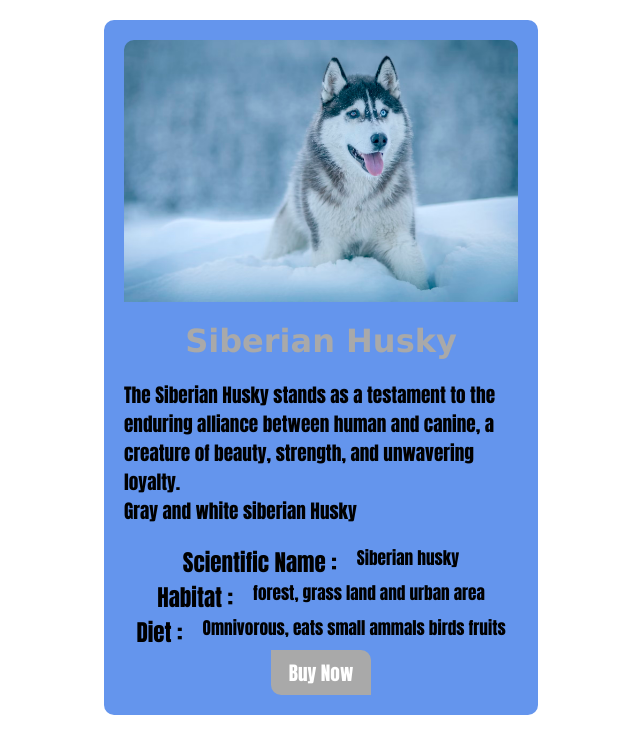
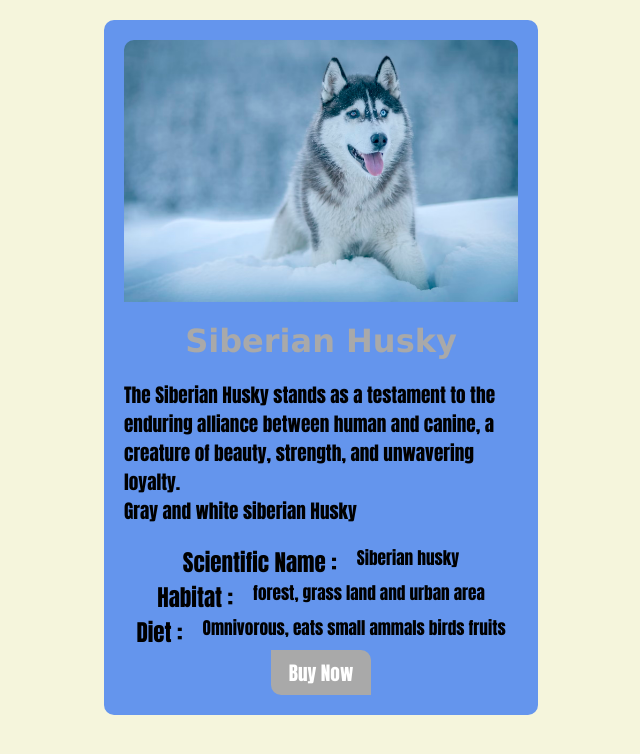
Before and after one commit to Danicard101/trade-card, a plain HTML site: page index.html in a window 1280 px wide. Shown: the whole page, without its empty margins (319-959 px from the left). Drawn offline with Linux system fonts and the light colour scheme.

Commit message:
My little adjustments

```diff
--- a/index.html
+++ b/index.html
@@ -14,6 +14,7 @@
         display: flex;
         justify-content: center;
         padding: 20px;
+        background-color: #F5F5DC;
       }
       .main {
         width: 35%;
@@ -58,6 +59,7 @@
       .here button:hover{
         background-color: white;
         color: cadetblue;
+        cursor: pointer;
       }
       .name h6 {
         display: flex;
```
